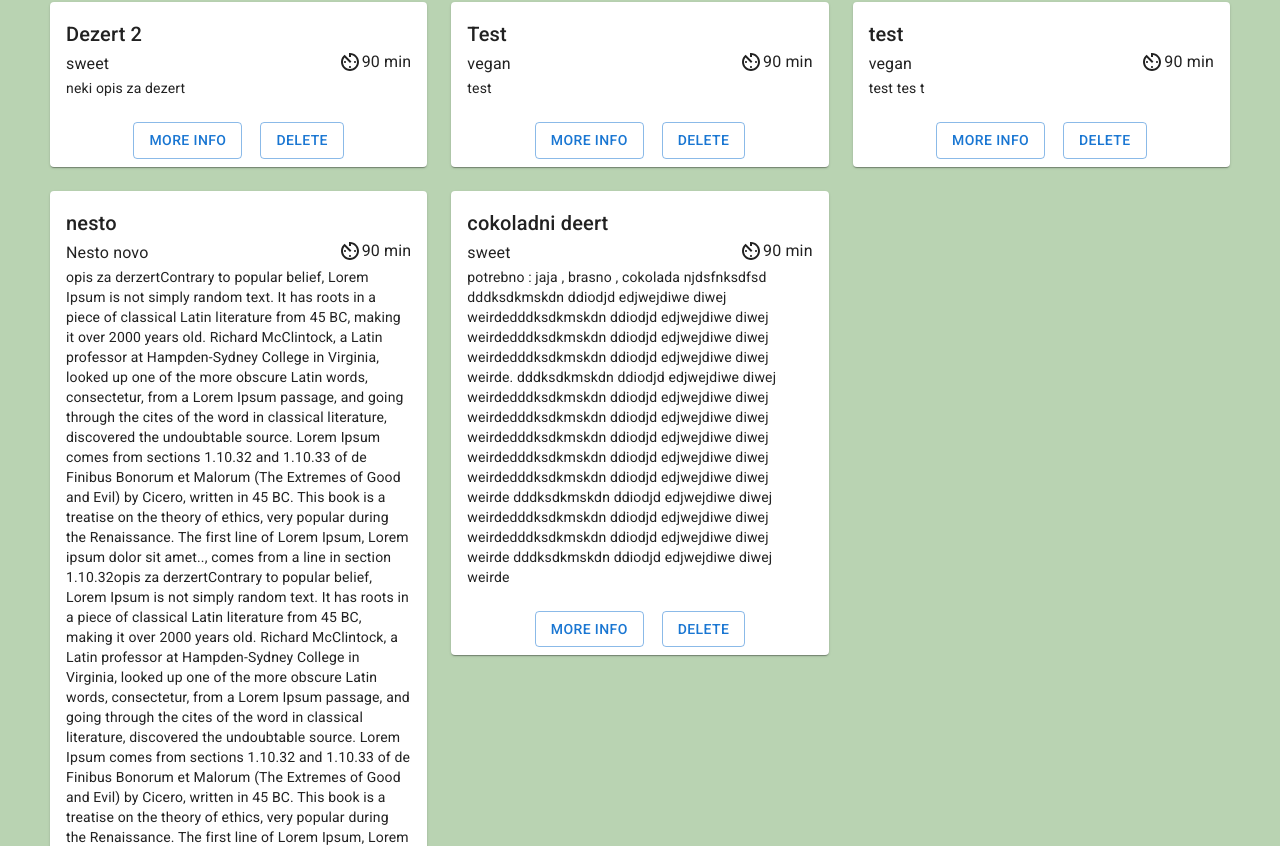
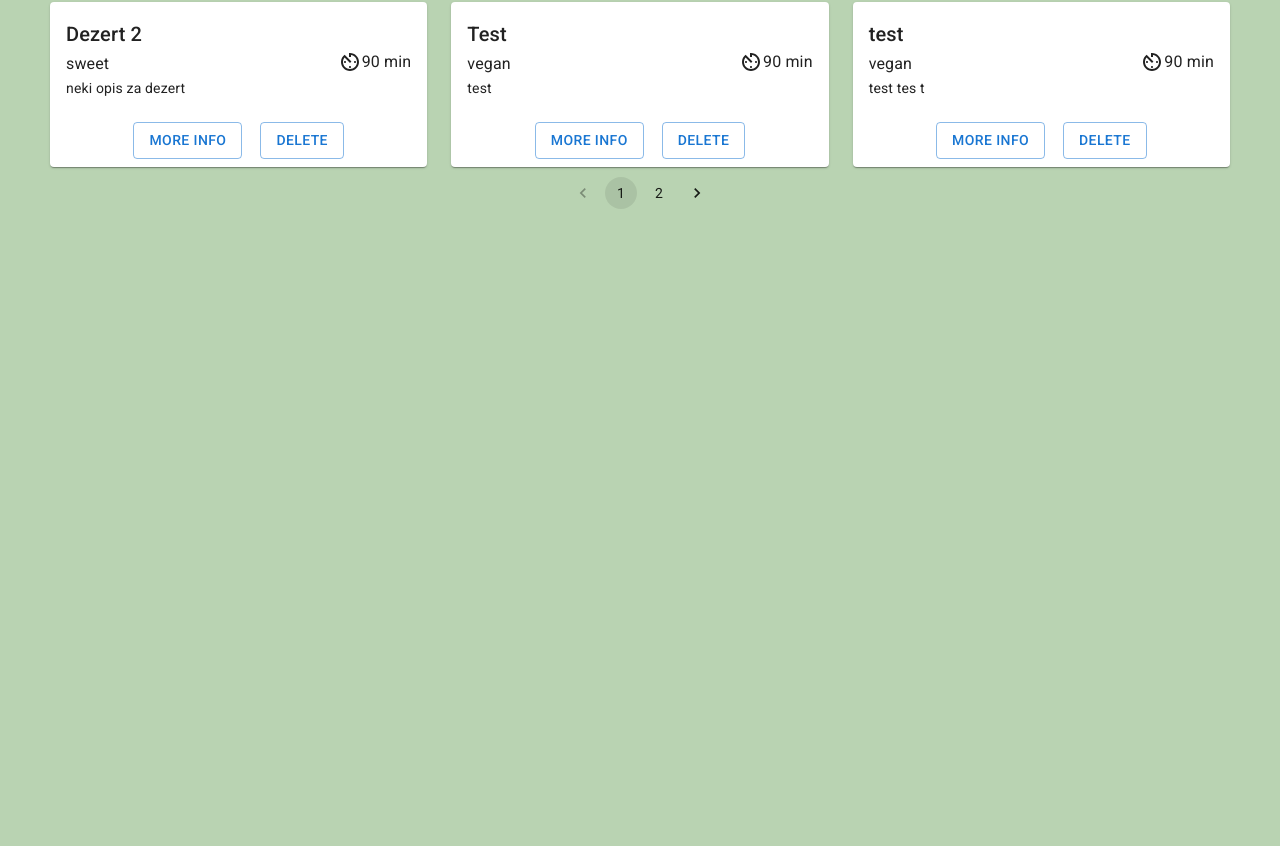
Before and after one commit to Anci1101/cookbookk, a React (Create React App) app: page / in a window 1280 px wide. Shown: the part 1094-1940 px from the top of the page. After the commit the page ends 1363 px from the top, so only its background shows below. Built offline with nearby package versions, Linux system fonts and the light colour scheme; data requests are answered from the project's data file.

Commit message:
add dynamic page changes

```diff
--- a/src/components/BasicPagination.js
+++ b/src/components/BasicPagination.js
@@ -1,11 +1,17 @@
 import { Pagination, Stack } from '@mui/material'
 import React from 'react'
 
-const BasicPagination = () => {
+const BasicPagination = ({totalRecipes, page, handleChange, postsPerPage}) => {
+
+    const totalPages = Math.ceil(totalRecipes/postsPerPage)
+
     return (
-        <div style={{display:'flex', justifyContent:'center'}}>
+        <div style={{display:'flex', justifyContent:'center', padding:'10px'}}>
             <Stack>
-                <Pagination count={10}/>
+                <Pagination count={totalPages}
+                            page={page}
+                            onChange={handleChange}
+                />
             </Stack>
         </div>
     )
--- a/src/components/RecipeList.js
+++ b/src/components/RecipeList.js
@@ -1,13 +1,16 @@
 import { Grid } from '@mui/material'
-import React from 'react'
+import React, { useState } from 'react'
 import { connect, useDispatch } from 'react-redux';
 import { bindActionCreators } from 'redux';
 import deleteRecipe from '../redux/actions/deleteRecipes';
+import BasicPagination from './BasicPagination';
 import RecipeCard from './RecipeCard';
 
 
 
-const RecipeList = ({recipes}) => {
+const RecipeList = ({recipes, currentPageState, setCurrentPageState}) => {
+
+    const[postsPerPage] = useState(9);
 
     const dispatch = useDispatch()
 
@@ -15,18 +18,45 @@ const RecipeList = ({recipes}) => {
         dispatch(deleteRecipe(id))
         console.log('delete recipe');
     }
+
+    const handleChange = (event, page) => {
+        setCurrentPageState(page)
+        window.scrollTo(0, 0)
+}
+
+    const indexOfLastPost = currentPageState * postsPerPage;
+    const indexOfFirstPost = indexOfLastPost - postsPerPage;
+    const currentPosts = recipes.slice(indexOfFirstPost, indexOfLastPost);
+
+
     return (
+        <div>
         <div style={{display: 'flex',
                      alignContent:'center',
                      justifyContent:'center',
                      alignItems:'center',
+                     flexDirection:'column',
                      padding:50}}>
             <Grid container spacing={{ xs: 2, md: 3 }} columns={{ xs: 4, sm: 8, md: 12 }}>
-                {recipes.map((recipe)=>(
+                {currentPosts.map((recipe)=>(
                     <RecipeCard xs={12} sm={4} md={4} key={recipe.id} recipe={recipe} handleDeleteRecipe={handleDeleteRecipe}/>
 
                 ))}
             </Grid>
+
+            <BasicPagination postsPerPage={postsPerPage}
+                             totalRecipes={recipes.length}
+                             page={currentPageState}
+                             handleChange={(event, page)=>handleChange(event, page)}
+            />
+
+
+            </div>
+            {/* <BasicPagination postsPerPage={postsPerPage}
+                             totalRecipes={recipes.length}
+                             page={currentPageState}
+                             handleChange={(event, page)=>handleChange(event, page)}
+            /> */}
         </div>
     )
 }
--- a/src/pages/Home.js
+++ b/src/pages/Home.js
@@ -11,10 +11,10 @@ const Home = () => {
     const dispatch = useDispatch()
 
     const recipes = useSelector((state)=> state.recipe.recipes)
-
-
     const pending = useSelector((state) => state.recipe.pending)
     const error = useSelector((state) => state.recipe.error)
+
+    const [currentPageState, setCurrentPageState] = useState(1)
 
     const [currentCategory, setCurrentCategory] = useState('');
 
@@ -43,9 +43,13 @@ const Home = () => {
             <NavBar handleSearchCategory={handleSearchCategory} showSearchInput={true}/>
             {pending && <div>loading...</div>}
             {error && <div>sth went wrong</div>}
-            {recipes &&  <RecipeList recipes={currentCategory ? filteredRecipesByCurrentCategory(recipes, currentCategory) : recipes}/> }
+            {recipes &&  <RecipeList
+                            recipes={currentCategory ? filteredRecipesByCurrentCategory(recipes, currentCategory) : recipes}
+                            currentPageState={currentPageState} setCurrentPageState={setCurrentPageState}
+                        />
+            }
 
-            <BasicPagination/>
+            {/* <BasicPagination/> */}
 
         </div>
     )
```
